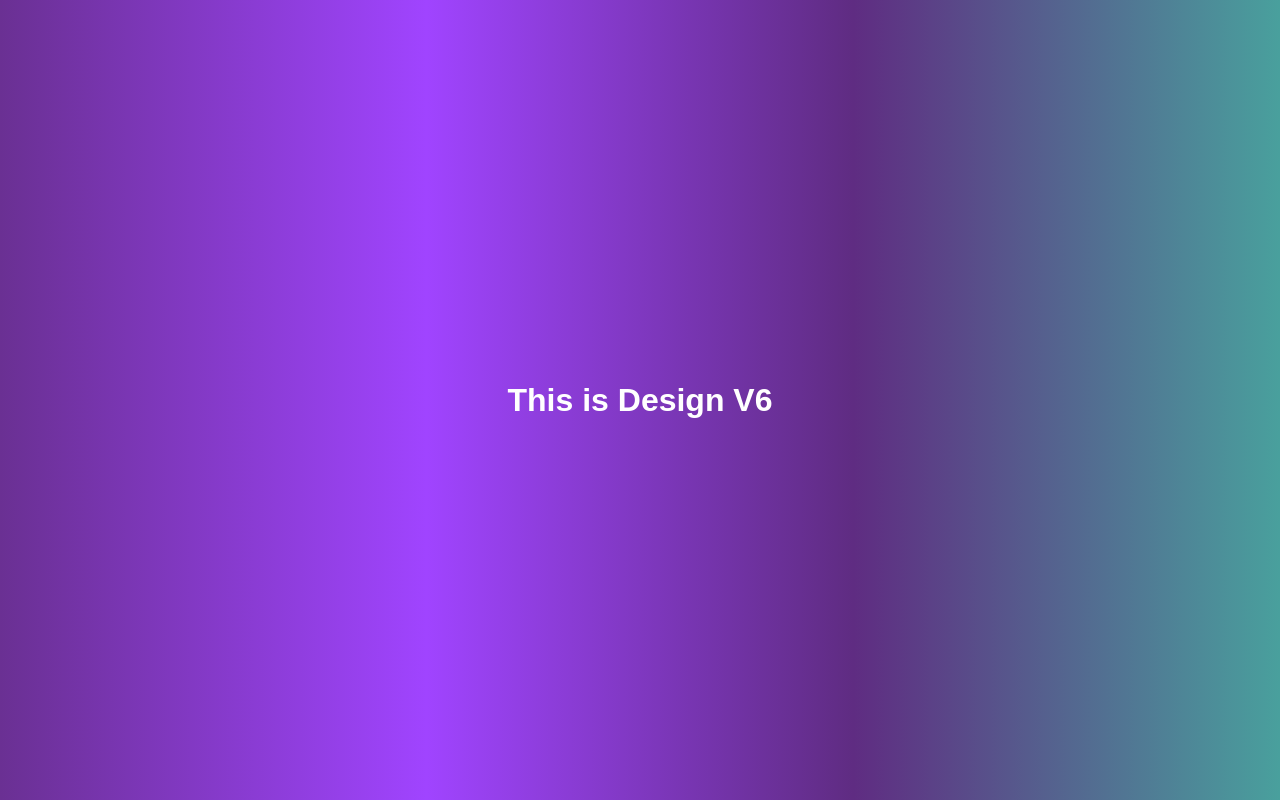
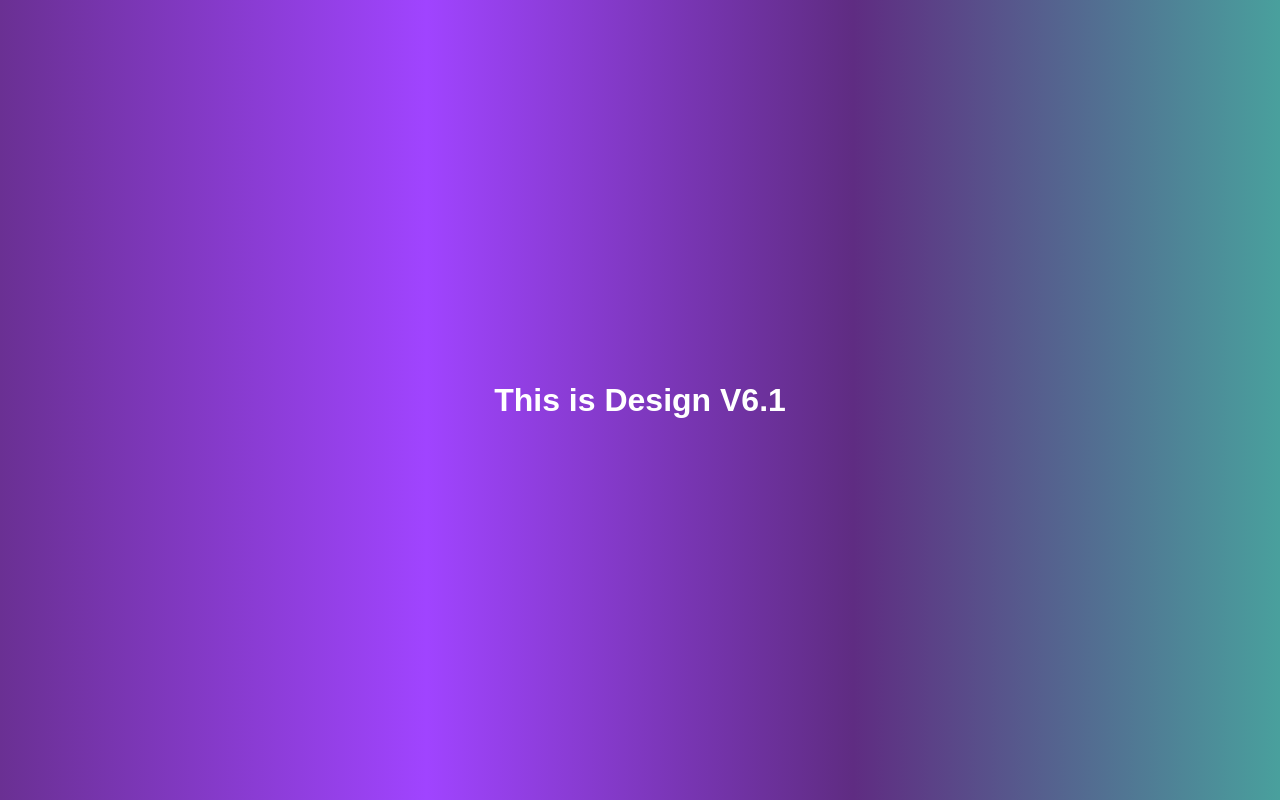
Before and after one commit to sunnychauhan75/Myrepo, a plain HTML site: page index.html in a window 1280 px wide. Drawn offline with Linux system fonts and the light colour scheme.

Commit message:
Changed the V6.1

```diff
--- a/index.html
+++ b/index.html
@@ -9,7 +9,7 @@
     <title>Document</title>
 </head>
 <body>
-    <h1>This is Design V6</h1>
+    <h1>This is Design V6.1</h1>
 </body>
 
 </html>
```
